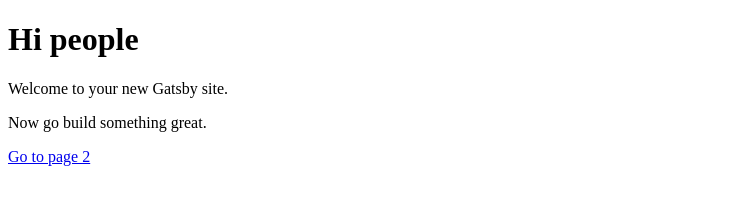
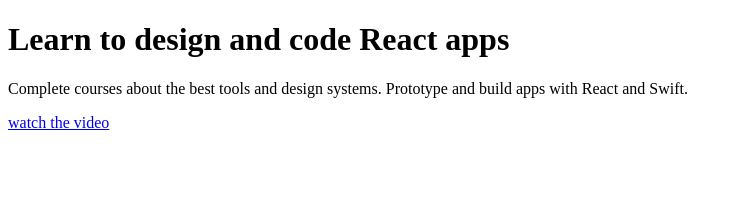
Before and after one commit to micarfield/my-app-2, a Gatsby site: page / in a window 1280 px wide. Shown: the whole page, without its empty margins (0-742 px from the left). Built offline with nearby package versions, Linux system fonts and the light colour scheme; Gatsby itself is replaced by a stand-in of ours.

Commit message:
watch button text

```diff
--- a/gatsby-config.js
+++ b/gatsby-config.js
@@ -1,6 +1,6 @@
 module.exports = {
   siteMetadata: {
-    title: 'Gatsby Default Starter',
+    title: 'Design+Code 3',
   },
   plugins: ['gatsby-plugin-react-helmet'],
 }
--- a/src/pages/index.js
+++ b/src/pages/index.js
@@ -3,10 +3,9 @@
 
 const IndexPage = () => (
   <div>
-    <h1>Hi people</h1>
-    <p>Welcome to your new Gatsby site.</p>
-    <p>Now go build something great.</p>
-    <Link to="/page-2/">Go to page 2</Link>
+    <h1>Learn to design and code React apps</h1>
+    <p>Complete courses about the best tools and design systems. Prototype and build apps with React and Swift.</p>
+    <Link to="/page-2/">watch the video</Link>
   </div>
 )
 
```
